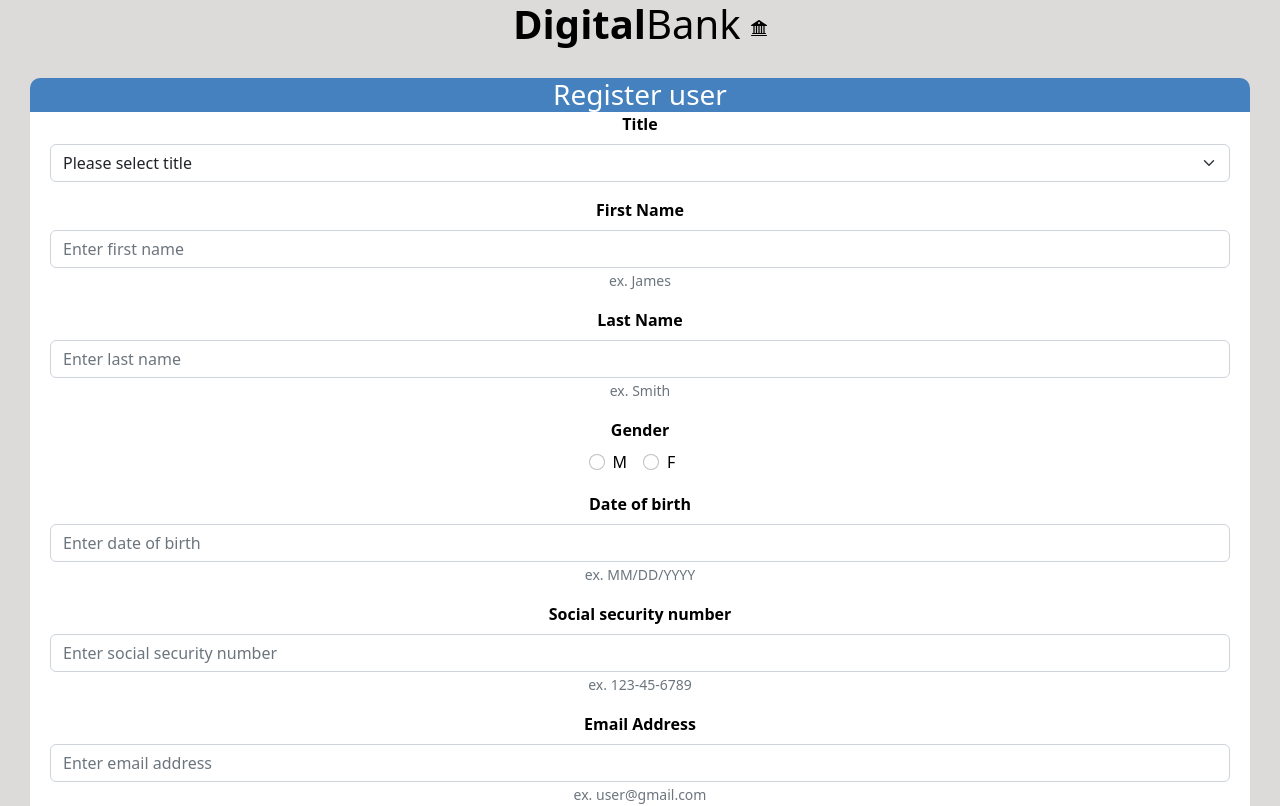
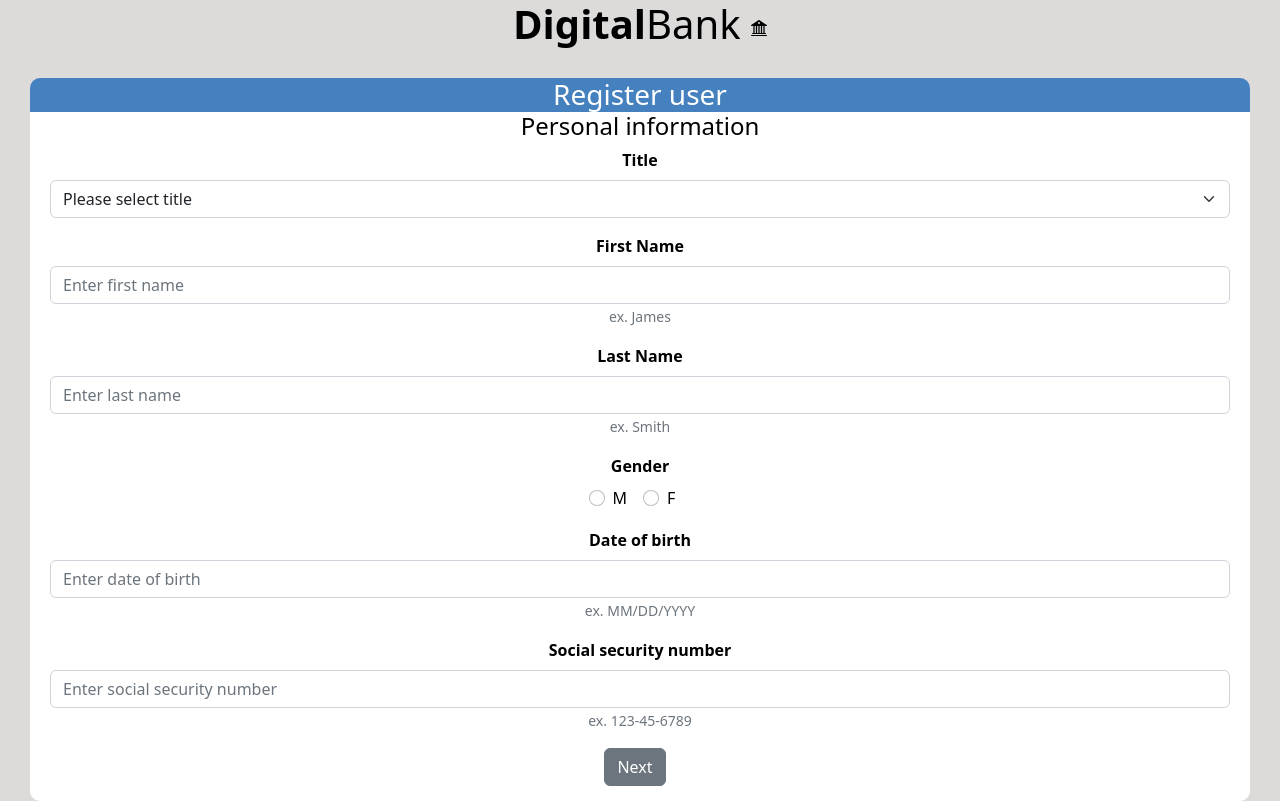
Before and after one commit to mariaefOT/digital-bank-upcamp, a React (Create React App) app: page /createUser in a window 1280 px wide. Shown: the top 806 px of the page. Built offline with nearby package versions, Linux system fonts and the light colour scheme.

Commit message:
Step Form and CSS

```diff
--- /dev/null
+++ b/src/CSS/UserRegistration.css
@@ -0,0 +1,13 @@
+.form-sub-title {
+    color: black;
+}
+
+.submit-btn {
+    margin-bottom: 15px;
+    margin-right: 10px;
+}
+
+.btn {
+    margin-bottom: 15px;
+    margin-right: 10px;
+}
--- a/src/components/UserRegistration.js
+++ b/src/components/UserRegistration.js
@@ -5,9 +5,11 @@ import { createNewUser, addApiRole } from "../api/index";
 import { userRegistrationData } from "../data/userRegistrationData";
 import { validateUserRegistration } from "../validations/validateUserRegistration";
 import { login } from "../api/login";
+import '../CSS/UserRegistration.css';
 
 const UserRegistration = () => {
     let navigate = useNavigate();
+    const [step, setStep] = useState(1);
     const [validated, setValidated] = useState(false);
     const [values, setValues] = useState(userRegistrationData);
 
@@ -61,7 +63,9 @@ const UserRegistration = () => {
             <h3 className='form-title'>Register user</h3>
             <div className='form-div'>
                 <Form noValidate validated={validated} onSubmit={(ev) => handleSubmit(ev)} className='form'>
-
+                    {step == 1 &&
+                    <div>
+                        <h4 className="form-sub-title">Personal information</h4>
                         <Form.Group className="mb-3" controlId="formTitle">
                             <Form.Label><b>Title</b></Form.Label>
                             <Form.Select required label="title" name="title" value={values.title} onChange={handleChange}>
@@ -180,6 +184,14 @@ const UserRegistration = () => {
                             </Form.Control.Feedback>
                         </Form.Group>
 
+                        <Button variant="secondary" type="button" className='btn' onClick={() => {setStep(2)}}>
+                            Next
+                        </Button>
+                    </div>}
+
+                    {step == 2 &&
+                    <div>
+                        <h4 className="form-sub-title">Credential information</h4>
                         <Form.Group className="mb-3" controlId="formEmailAddress">
                             <Form.Label><b>Email Address</b></Form.Label>
                             <Form.Control
@@ -234,6 +246,18 @@ const UserRegistration = () => {
                             </Form.Control.Feedback>
                         </Form.Group>
 
+                        <Button variant="secondary" type="button" className='btn' onClick={() => {setStep(1)}}>
+                            Previous
+                        </Button>
+
+                        <Button variant="secondary" type="button" className='btn' onClick={() => {setStep(3)}}>
+                            Next
+                        </Button>
+                    </div>}
+
+                    {step == 3 &&
+                    <div>
+                        <h4 className="form-sub-title">Contact information</h4>
                         <Form.Group className="mb-3" controlId="formAddress">
                             <Form.Label><b>Address</b></Form.Label>
                             <Form.Control
@@ -403,15 +427,18 @@ const UserRegistration = () => {
                             </Form.Control.Feedback>
                         </Form.Group>
 
+                        <Button variant="secondary" type="button" className='submit-btn' onClick={() => {setStep(2)}}>
+                            Previous
+                        </Button>
+
                         <Button variant="primary" type="submit" className='submit-btn'>
                             Submit
                         </Button>
-
+                    </div>}
                 </Form>
             </div>
         </div>
     )
-
 }
 
 export default UserRegistration;
```
Lines whose indentation alone changed are shown as unchanged.
